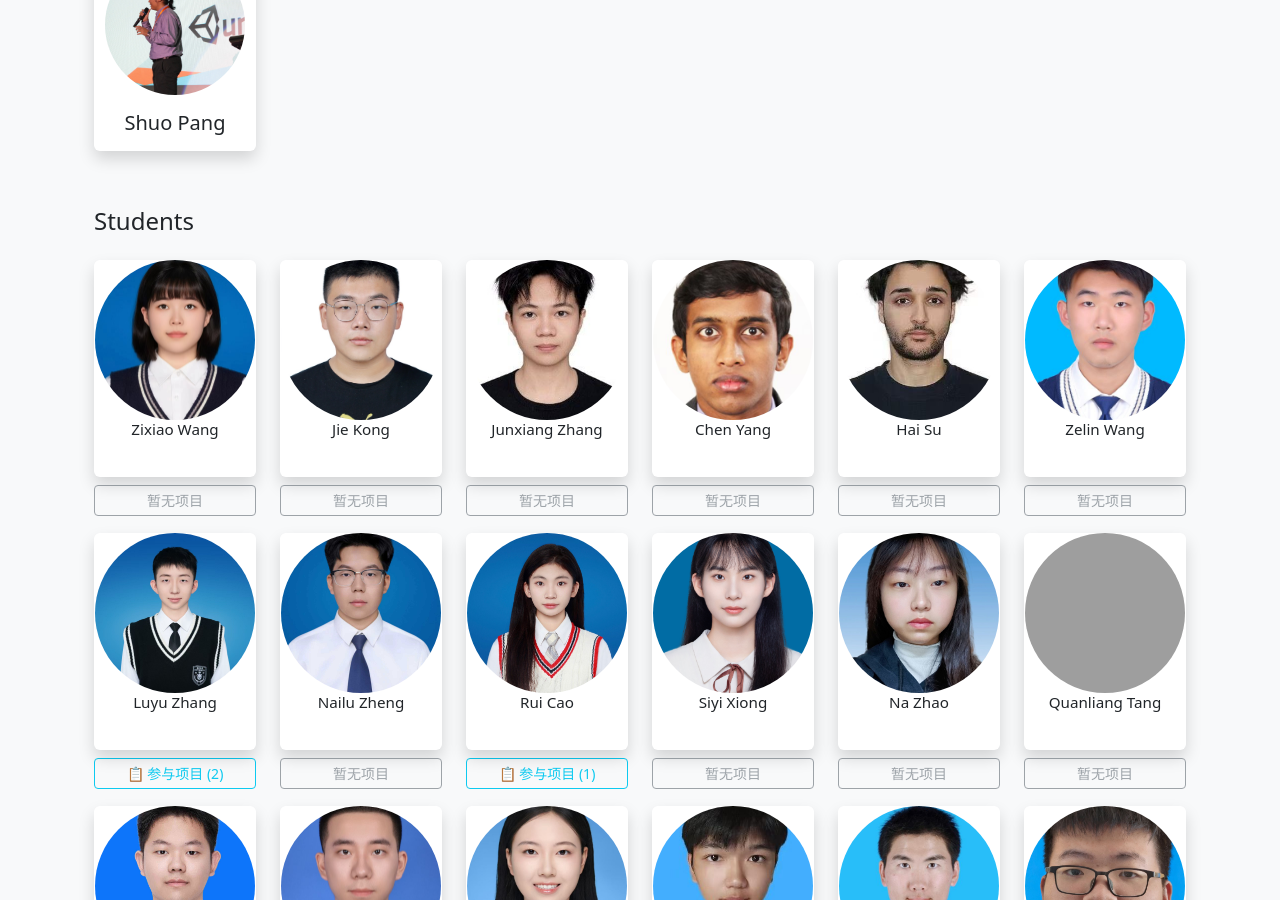
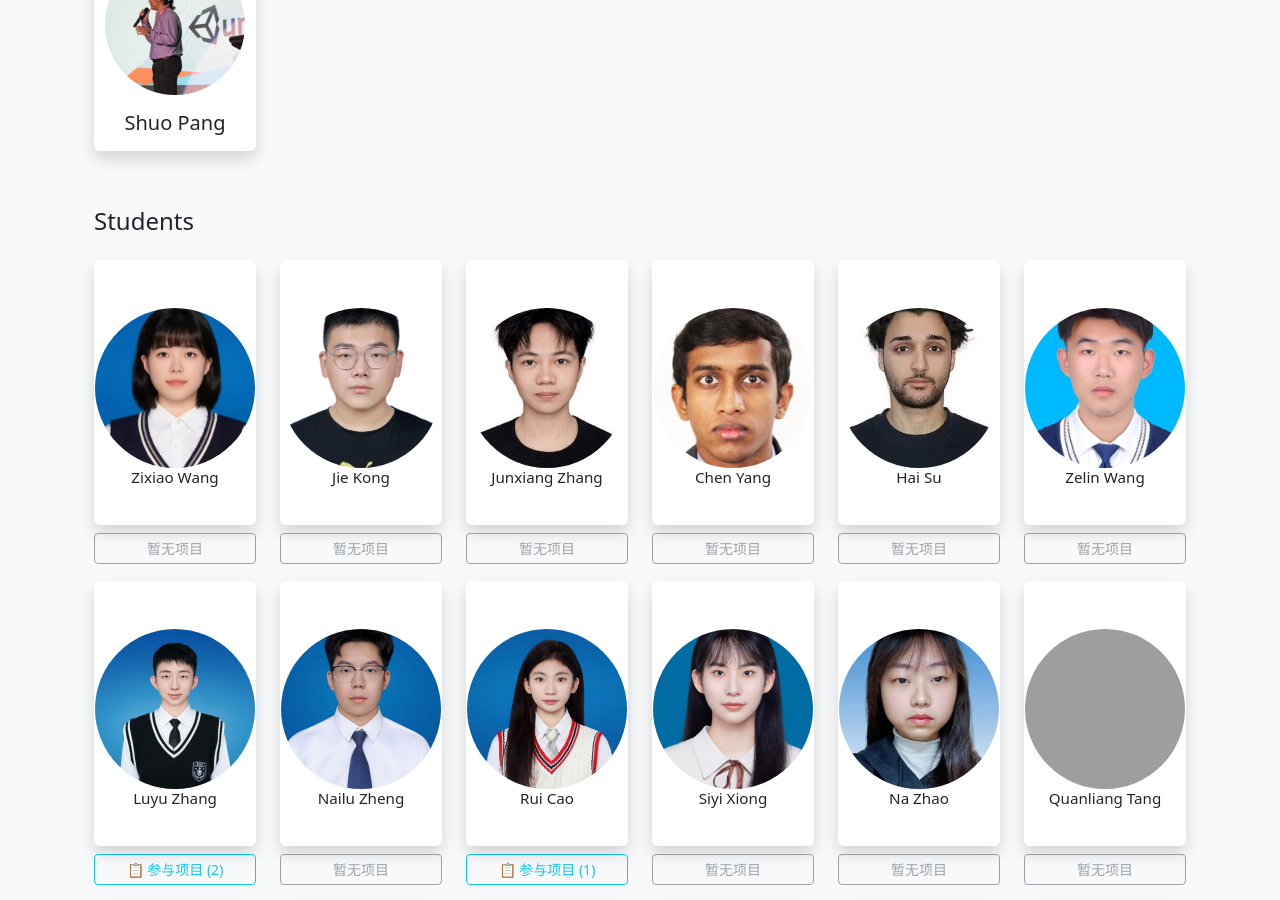
Before and after one commit to fablab4cogtwins/fablab4cogtwins.github.io, a Jekyll site: the page built from index.html, in a window 1280 px wide and 900 px high, scrolled down 1438 px. Built offline with Jekyll 4.4.1, drawn with Linux system fonts in a browser that asks for light colours; the list of posts is cut into pages by our own code; grey boxes are pictures that could not be loaded.

Commit message:
Update team.html

```diff
--- a/_includes/team.html
+++ b/_includes/team.html
@@ -91,24 +91,24 @@
     {% endfor %}
   </div>
 
-<!-- Students (Undergraduate Members) 超紧凑版：卡片更小、行距更大 -->
 {% if site.data.undergraduate_members and site.data.undergraduate_members | size > 0 %}
 <h4 class="mt-5 mb-4">Students</h4>
 <div class="row gy-5">
   {% for member in site.data.undergraduate_members %}
   <div class="col-6 col-md-4 col-lg-3 col-xl-2 text-center hprofile">
     <a href="{{ member.profile | relative_url }}" class="text-decoration-none">
-      <div class="card shadow border-0 h-100 animate__animated animate__fadeInUp d-flex flex-column">
-        <!-- 照片放大至 160px，使用 my-auto 实现垂直居中，移除 mt-2 -->
-        <img src="{{ member.photo | relative_url }}" class="card-img-top rounded-circle mx-auto my-auto"
+      <div class="card shadow border-0 h-100 animate__animated animate__fadeInUp">
+        <!-- 照片放大至160px，上边距增大（mt-5）使图片下移 -->
+        <img src="{{ member.photo | relative_url }}" class="card-img-top rounded-circle mx-auto mt-5"
              style="width: 160px; height: 160px; object-fit: cover" alt="{{ member.name }}" loading="lazy" />
-        <!-- 卡片主体：保持极窄内边距，紧贴照片下方 -->
+        <!-- 卡片主体：保持极窄内边距 -->
         <div class="card-body py-0 px-1">
           <h5 class="card-title mb-0 hover-primary" style="font-size: 0.95rem;">{{ member.name }}</h5>
           <div class="card-text text-muted small" style="font-size: 0.7rem;">{{ member.title }}</div>
         </div>
       </div>
     </a>
+
 
     <!-- 项目按钮 -->
     {% if member.projects and member.projects.size > 0 %}
```
